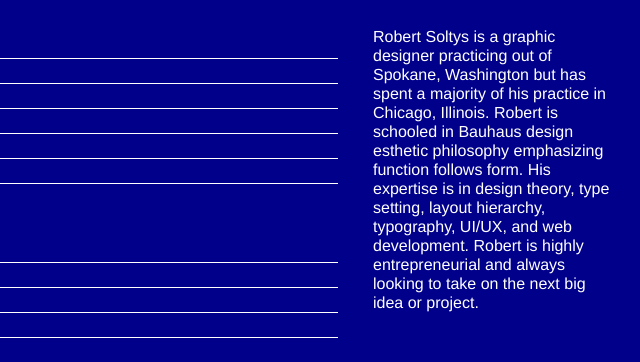
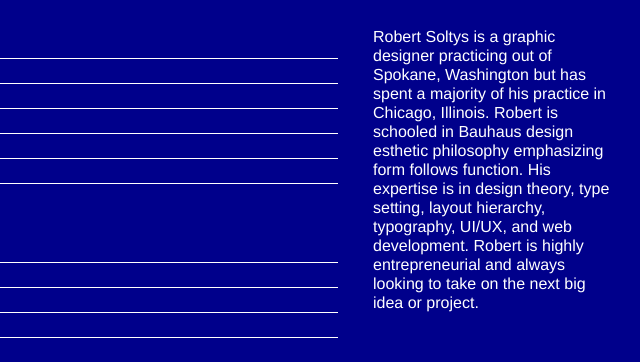
Before and after one commit to Robert-Soltys/robert-soltys-website, a plain HTML site: page index.html in a window 1280 px wide. Shown: the part 1137-1499 px from the top of the page, 618-1258 px from the left. Drawn offline with Linux system fonts and the light colour scheme.

Commit message:
Function Follows Form Fiasco
Changed function follows form to the proper form follows function design adage.

```diff
--- a/index.html
+++ b/index.html
@@ -98,7 +98,7 @@
 <!--About Page-->
     <div class="about-page">
       <h5>About</h5>
-      <p class="about-content">Robert Soltys is a graphic designer practicing out of Spokane, Washington but has spent a majority of his practice in Chicago, Illinois. Robert is schooled in Bauhaus design esthetic philosophy emphasizing function follows form. His expertise is in design theory, type setting, layout hierarchy, typography, UI/UX, and web development. Robert is highly entrepreneurial and always looking to take on the next big idea or project.</p>
+      <p class="about-content">Robert Soltys is a graphic designer practicing out of Spokane, Washington but has spent a majority of his practice in Chicago, Illinois. Robert is schooled in Bauhaus design esthetic philosophy emphasizing form follows function. His expertise is in design theory, type setting, layout hierarchy, typography, UI/UX, and web development. Robert is highly entrepreneurial and always looking to take on the next big idea or project.</p>
 
 <!--End of About Page-->
     </div>
```
